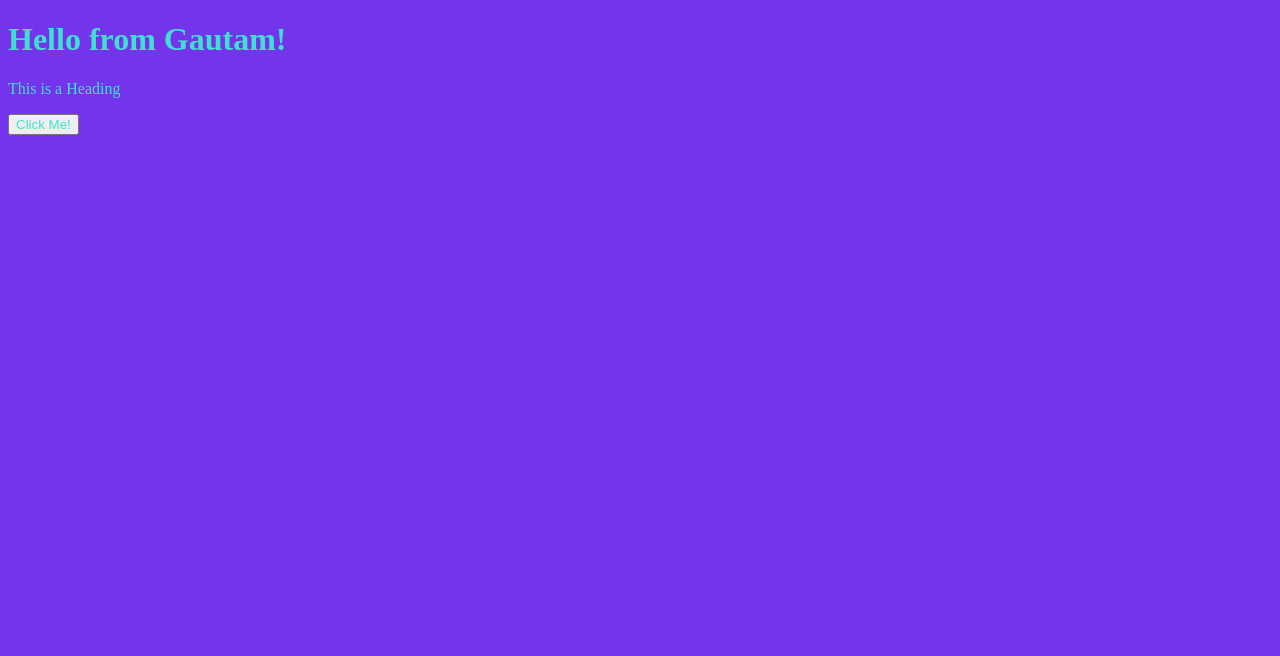
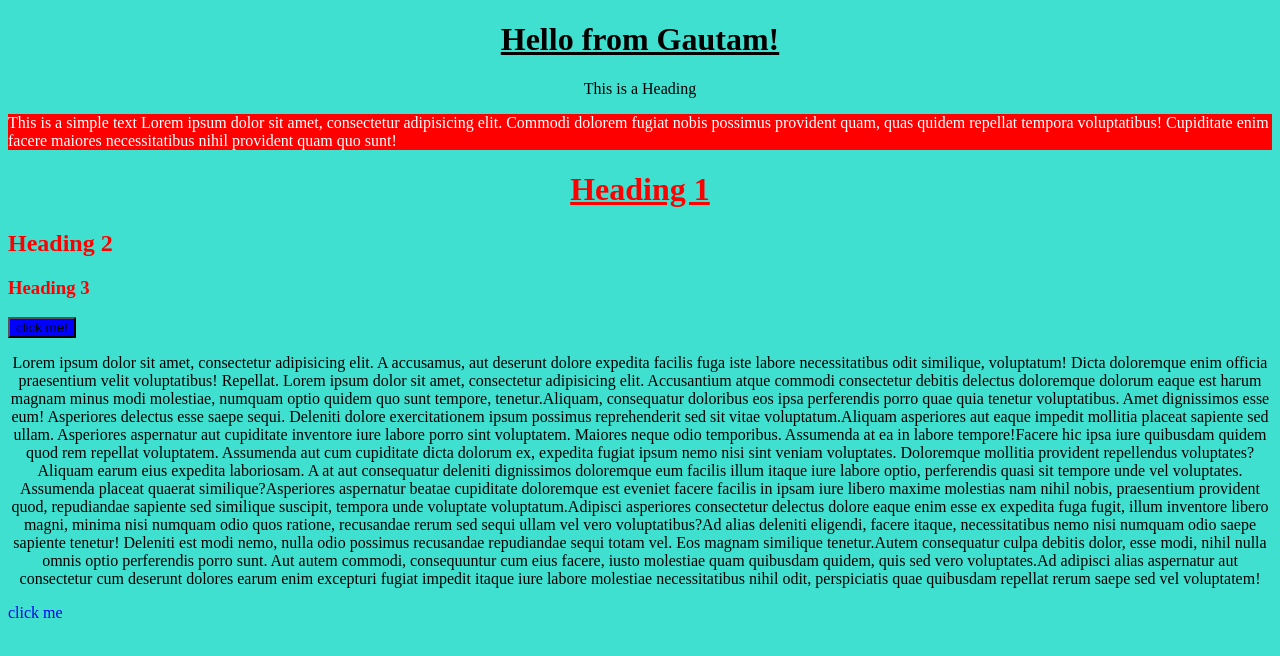
Before and after one commit to gupta-gautam/CSS, a plain HTML site: page CSS/CSS/index.html in a window 1280 px wide. Drawn offline with Linux system fonts and the light colour scheme.

Commit message:
Learning CSS text

```diff
--- a/CSS/CSS/index.html
+++ b/CSS/CSS/index.html
@@ -4,12 +4,49 @@
     <meta charset="UTF-8">
     <title>CSS Level 1</title>
     <link rel="stylesheet" href="style.css">
+    <style>
+        button{
+        background-color:blue;
+        }
+    </style>
 </head>
 <body>
 <main>
-    <h1> Hello from Gautam!</h1>
-    <p>This is a Heading</p>
-    <button>Click Me!</button>
+    <h1 id="headingOne"> Hello from Gautam!</h1>
+    <p id="headingTwo">This is a Heading</p>
+    <!--    <p class="helloClass">This is a paragraph</p>-->
+    <!--    <button class="helloClass">Click Me!</button>-->
+    <div id="box">
+        This is a simple text
+        Lorem ipsum dolor sit amet, consectetur adipisicing elit. Commodi dolorem fugiat nobis possimus provident quam,
+        quas quidem repellat tempora voluptatibus! Cupiditate enim facere maiores necessitatibus nihil provident quam
+        quo sunt!
+    </div>
+    <h1 class="class">Heading 1</h1>
+    <h2 class="class">Heading 2</h2>
+    <h3 class="class">Heading 3</h3>
+
+    <!-- shortcut for making div is  #my then press tab ,it for making id in div-->
+    <!--    shortcut for making div is .my then press tab , it is for making class in div-->
+
+    <button> click me!</button>
+    <p> Lorem ipsum dolor sit amet, consectetur adipisicing elit. A accusamus, aut deserunt dolore expedita facilis fuga
+        iste labore necessitatibus odit similique, voluptatum! Dicta doloremque enim officia praesentium velit
+        voluptatibus! Repellat. Lorem ipsum dolor sit amet, consectetur adipisicing elit. Accusantium atque commodi
+        consectetur debitis delectus doloremque dolorum eaque est harum magnam minus modi molestiae, numquam optio
+        quidem quo sunt tempore, tenetur.Aliquam, consequatur doloribus eos ipsa perferendis porro quae quia tenetur
+        voluptatibus. Amet dignissimos esse eum! Asperiores delectus esse saepe sequi. Deleniti dolore exercitationem
+        ipsum possimus reprehenderit sed sit vitae voluptatum.Aliquam asperiores aut eaque impedit mollitia placeat
+        sapiente sed ullam. Asperiores aspernatur aut cupiditate inventore iure labore porro sint voluptatem. Maiores
+        neque odio temporibus. Assumenda at ea in labore tempore!Facere hic ipsa iure quibusdam quidem quod rem repellat
+        voluptatem. Assumenda aut cum cupiditate dicta dolorum ex, expedita fugiat ipsum nemo nisi sint veniam
+        voluptates. Doloremque mollitia provident repellendus voluptates?Aliquam earum eius expedita laboriosam. A at
+        aut consequatur deleniti dignissimos doloremque eum facilis illum itaque iure labore optio, perferendis quasi
+        sit tempore unde vel voluptates. Assumenda placeat quaerat similique?Asperiores aspernatur beatae cupiditate
+        doloremque est eveniet facere facilis in ipsam iure libero maxime molestias nam nihil nobis, praesentium
+        provident quod, repudiandae sapiente sed similique suscipit, tempora unde voluptate voluptatum.</span><span>Adipisci asperiores consectetur delectus dolore eaque enim esse ex expedita fuga fugit, illum inventore libero magni, minima nisi numquam odio quos ratione, recusandae rerum sed sequi ullam vel vero voluptatibus?</span><span>Ad alias deleniti eligendi, facere itaque, necessitatibus nemo nisi numquam odio saepe sapiente tenetur! Deleniti est modi nemo, nulla odio possimus recusandae repudiandae sequi totam vel. Eos magnam similique tenetur.</span><span>Autem consequatur culpa debitis dolor, esse modi, nihil nulla omnis optio perferendis porro sunt. Aut autem commodi, consequuntur cum eius facere, iusto molestiae quam quibusdam quidem, quis sed vero voluptates.</span><span>Ad adipisci alias aspernatur aut consectetur cum deserunt dolores earum enim excepturi fugiat impedit itaque iure labore molestiae necessitatibus nihil odit, perspiciatis quae quibusdam repellat rerum saepe sed vel voluptatem!
+    </p>
+    <a href="https://www.google.com/">click me</a>
 </main>
 </body>
 </html>
--- a/CSS/CSS/style.css
+++ b/CSS/CSS/style.css
@@ -1,11 +1,22 @@
-*{
-color:turquoise;
+#box{
+background-color:red;
+color:white;
+}
+.class{
+color:red;
+}
+button{
+background-color:green;
 }
 body{
-background-color:black
+background-color:turquoise}
+p{
+text-align:center;
 }
-body{
-background-color:rgb(116,52,235);
+h1{
+text-align:center;
+text-decoration:underline;
 }
-body{
-background-color:#7434eb}
+a{
+text-decoration:none;
+}
```
